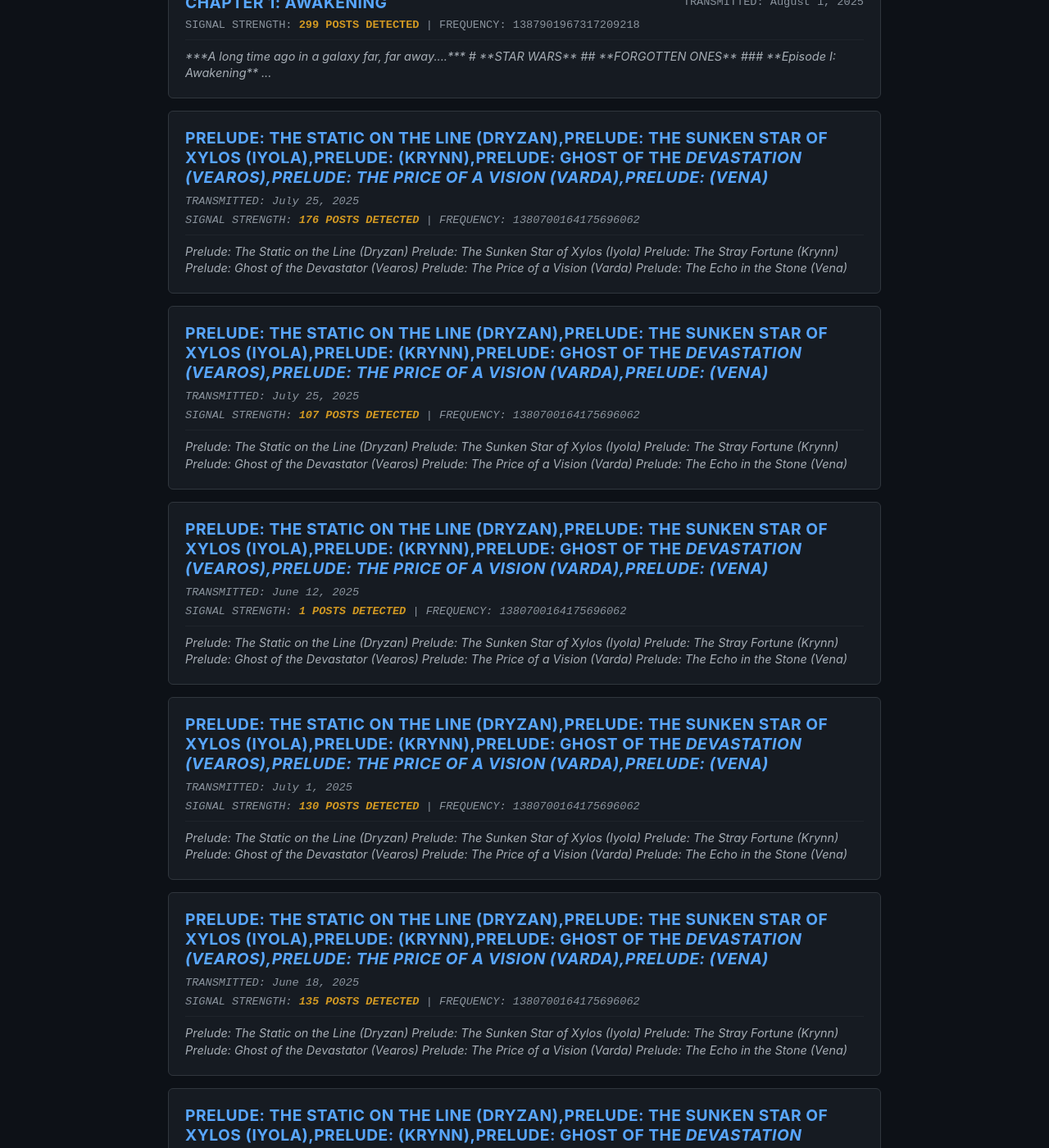
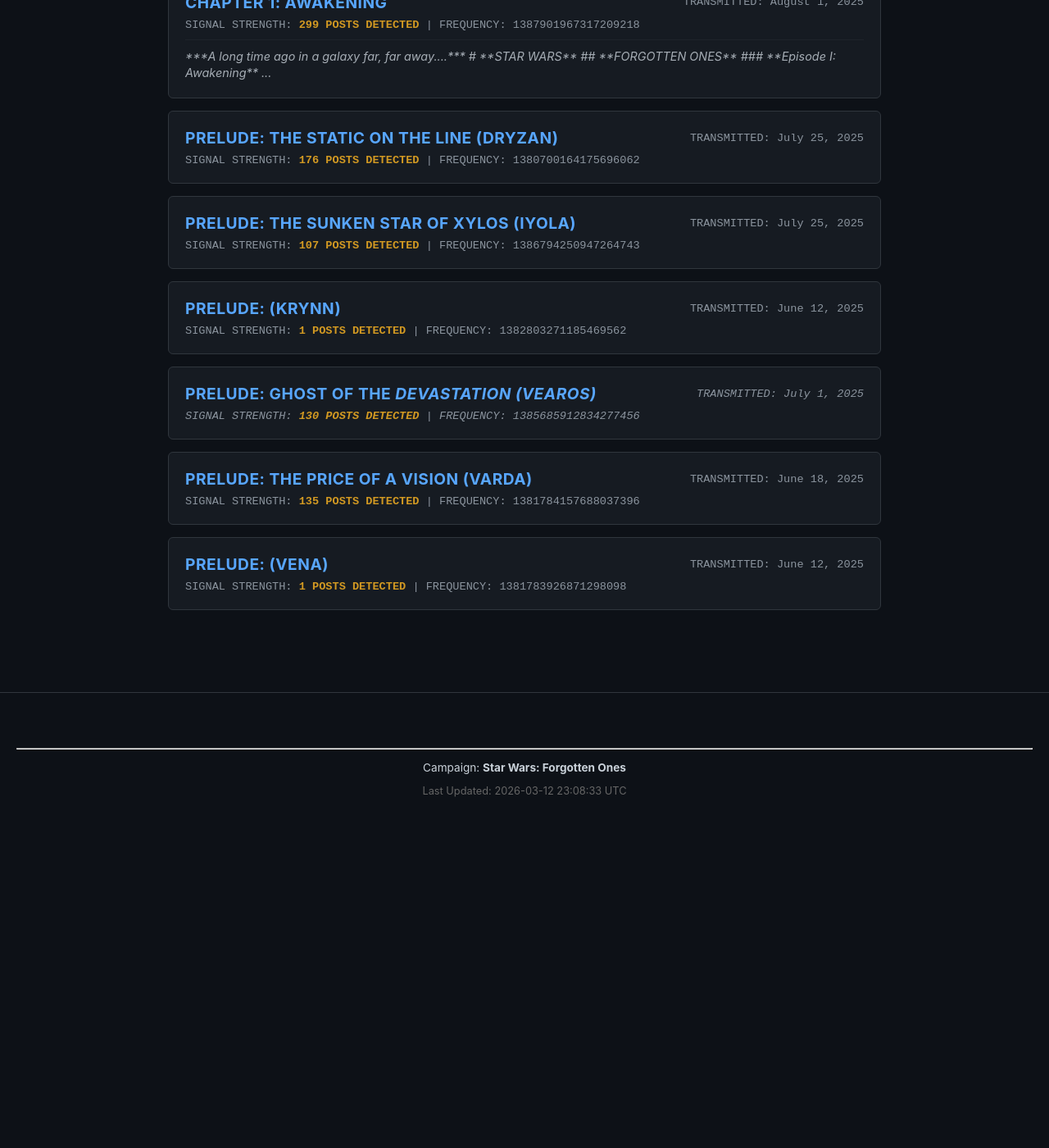
Before and after one commit to alicia86/SW_ForgottenOnes, a Jekyll site: the page built from archives.md, in a window 1280 px wide and 1400 px high, scrolled down 658 px. Shown: the whole window at 82% size. Built offline with Jekyll 4.4.1, drawn with Linux system fonts in a browser that asks for light colours; after the commit the page ends 1683 px from its top, so only the background shows below that; some of the changed text lies outside the part shown.

Commit message:
update: manifest channel IDs and titles

```diff
--- a/assets/log-manifest.json
+++ b/assets/log-manifest.json
@@ -37,98 +37,58 @@
   },
   {
     "lastMessageTimestamp": "2025-07-25T01:02:40.602+00:00",
-    "title": [
+    "title":
       "PRELUDE: The Static on the Line (Dryzan)",
-      "PRELUDE: The Sunken Star of Xylos (Iyola)",
-      "PRELUDE: (KRYNN)",
-      "PRELUDE: Ghost of the <i>Devastation<i> (Vearos)",
-      "PRELUDE: The Price of a Vision (Varda)",
-      "PRELUDE: (VENA)"
-    ],
     "order": 0,
     "channelID": "1380700164175696062",
     "file": "FO_BB_Prelude-Dryzan.json",
     "messageCount": 176,
-    "preview": "Prelude: The Static on the Line (Dryzan) Prelude: The Sunken Star of Xylos (Iyola) Prelude: The Stray Fortune (Krynn) Prelude: Ghost of the Devastator (Vearos) Prelude: The Price of a Vision (Varda) Prelude: The Echo in the Stone (Vena)"
+    "preview": ""
   },
   {
     "lastMessageTimestamp": "2025-07-25T00:03:06.396+00:00",
-    "title": [
-      "PRELUDE: The Static on the Line (Dryzan)",
+    "title":
       "PRELUDE: The Sunken Star of Xylos (Iyola)",
-      "PRELUDE: (KRYNN)",
-      "PRELUDE: Ghost of the <i>Devastation<i> (Vearos)",
-      "PRELUDE: The Price of a Vision (Varda)",
-      "PRELUDE: (VENA)"
-    ],
     "order": 0,
-    "channelID": "1380700164175696062",
+    "channelID": "1386794250947264743",
     "file": "FO_BB_Prelude-Iyola.json",
     "messageCount": 107,
-    "preview": "Prelude: The Static on the Line (Dryzan) Prelude: The Sunken Star of Xylos (Iyola) Prelude: The Stray Fortune (Krynn) Prelude: Ghost of the Devastator (Vearos) Prelude: The Price of a Vision (Varda) Prelude: The Echo in the Stone (Vena)"
+    "preview": ""
   },
   {
     "lastMessageTimestamp": "2025-06-12T19:27:19.913+00:00",
-    "title": [
-      "PRELUDE: The Static on the Line (Dryzan)",
-      "PRELUDE: The Sunken Star of Xylos (Iyola)",
-      "PRELUDE: (KRYNN)",
-      "PRELUDE: Ghost of the <i>Devastation<i> (Vearos)",
-      "PRELUDE: The Price of a Vision (Varda)",
-      "PRELUDE: (VENA)"
-    ],
+    "title": "PRELUDE: (KRYNN)",
     "order": 0,
-    "channelID": "1380700164175696062",
+    "channelID": "1382803271185469562",
     "file": "FO_BB_Prelude-Krynn.json",
     "messageCount": 1,
-    "preview": "Prelude: The Static on the Line (Dryzan) Prelude: The Sunken Star of Xylos (Iyola) Prelude: The Stray Fortune (Krynn) Prelude: Ghost of the Devastator (Vearos) Prelude: The Price of a Vision (Varda) Prelude: The Echo in the Stone (Vena)"
+    "preview": ""
   },
   {
     "lastMessageTimestamp": "2025-07-01T02:47:54.153+00:00",
-    "title": [
-      "PRELUDE: The Static on the Line (Dryzan)",
-      "PRELUDE: The Sunken Star of Xylos (Iyola)",
-      "PRELUDE: (KRYNN)",
-      "PRELUDE: Ghost of the <i>Devastation<i> (Vearos)",
-      "PRELUDE: The Price of a Vision (Varda)",
-      "PRELUDE: (VENA)"
-    ],
+    "title": "PRELUDE: Ghost of the <i>Devastation<i> (Vearos)",
     "order": 0,
-    "channelID": "1380700164175696062",
+    "channelID": "1385685912834277456",
     "file": "FO_BB_Prelude-Vaeros.json",
     "messageCount": 130,
-    "preview": "Prelude: The Static on the Line (Dryzan) Prelude: The Sunken Star of Xylos (Iyola) Prelude: The Stray Fortune (Krynn) Prelude: Ghost of the Devastator (Vearos) Prelude: The Price of a Vision (Varda) Prelude: The Echo in the Stone (Vena)"
+    "preview": ""
   },
   {
     "lastMessageTimestamp": "2025-06-18T23:49:12.754+00:00",
-    "title": [
-      "PRELUDE: The Static on the Line (Dryzan)",
-      "PRELUDE: The Sunken Star of Xylos (Iyola)",
-      "PRELUDE: (KRYNN)",
-      "PRELUDE: Ghost of the <i>Devastation<i> (Vearos)",
-      "PRELUDE: The Price of a Vision (Varda)",
-      "PRELUDE: (VENA)"
-    ],
+    "title": "PRELUDE: The Price of a Vision (Varda)",
     "order": 0,
-    "channelID": "1380700164175696062",
+    "channelID": "1381784157688037396",
     "file": "FO_BB_Prelude-Varda.json",
     "messageCount": 135,
-    "preview": "Prelude: The Static on the Line (Dryzan) Prelude: The Sunken Star of Xylos (Iyola) Prelude: The Stray Fortune (Krynn) Prelude: Ghost of the Devastator (Vearos) Prelude: The Price of a Vision (Varda) Prelude: The Echo in the Stone (Vena)"
+    "preview": ""
   },
   {
     "lastMessageTimestamp": "2025-06-12T01:37:02.532+00:00",
-    "title": [
-      "PRELUDE: The Static on the Line (Dryzan)",
-      "PRELUDE: The Sunken Star of Xylos (Iyola)",
-      "PRELUDE: (KRYNN)",
-      "PRELUDE: Ghost of the <i>Devastation<i> (Vearos)",
-      "PRELUDE: The Price of a Vision (Varda)",
-      "PRELUDE: (VENA)"
-    ],
+    "title": "PRELUDE: (VENA)",
     "order": 0,
-    "channelID": "1380700164175696062",
+    "channelID": "1381783926871298098",
     "file": "FO_BB_Prelude-Vena.json",
     "messageCount": 1,
-    "preview": "Prelude: The Static on the Line (Dryzan) Prelude: The Sunken Star of Xylos (Iyola) Prelude: The Stray Fortune (Krynn) Prelude: Ghost of the Devastator (Vearos) Prelude: The Price of a Vision (Varda) Prelude: The Echo in the Stone (Vena)"
+    "preview": ""
   }
 ]
```
